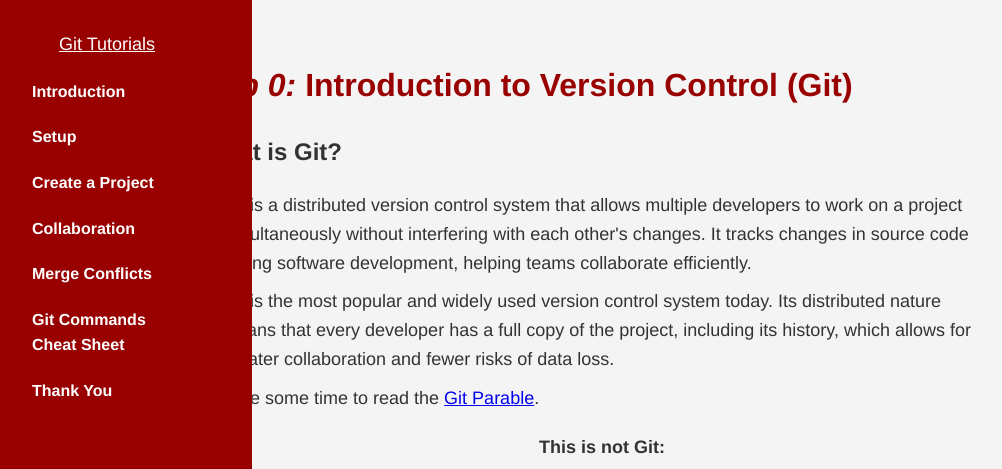
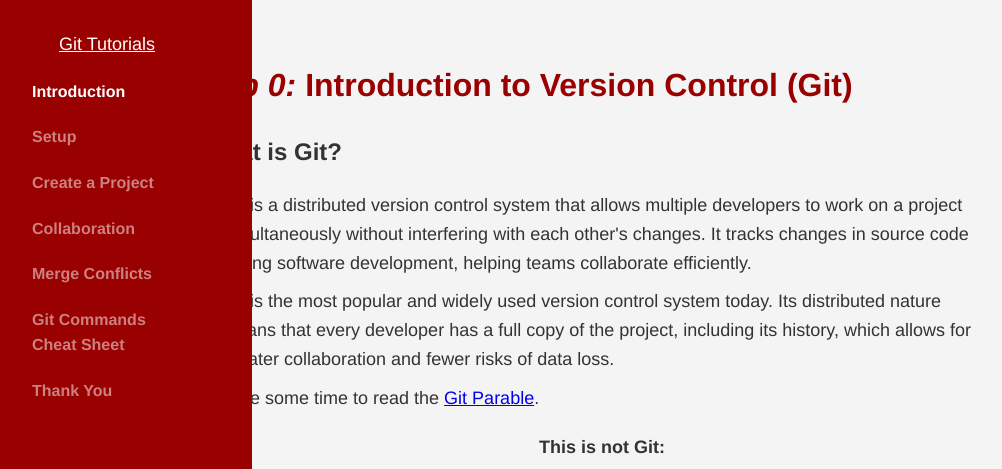
Before and after one commit to tombetinashe/MPPR_Group_3, a plain HTML site: page labs/lab_00.html in a window 1280 px wide. Shown: the top 469 px of the page, without its empty margins (38-1040 px from the left). Drawn offline with Linux system fonts and the light colour scheme.

Commit message:
Correct menu active state for side bar menus

```diff
--- a/labs/lab_00.html
+++ b/labs/lab_00.html
@@ -15,13 +15,13 @@
         <nav>
             <ol>
                 <li><a href="lab_00.html" class="active">Introduction</a></li>
-                <li><a href="lab_01.html">Setup</a></li>
-                <li><a href="lab_02.html">Create a Project</a></li>
-                <li><a href="lab_03.html">Collaboration</a></li>
-                <li><a href="lab_04.html">Merge Conflicts</a></li>
-                <li><a href="lab_05.html">Git Commands Cheat Sheet</a></li>
+                <li><a href="lab_01.html" class="inactive">Setup</a></li>
+                <li><a href="lab_02.html" class="inactive">Create a Project</a></li>
+                <li><a href="lab_03.html" class="inactive">Collaboration</a></li>
+                <li><a href="lab_04.html" class="inactive">Merge Conflicts</a></li>
+                <li><a href="lab_05.html" class="inactive">Git Commands Cheat Sheet</a></li>
                 <!-- Add other lab links here -->
-                <li><a href="lab_10.html">Thank You</a></li>
+                <li><a href="lab_10.html" class="inactive">Thank You</a></li>
             </ol>
         </nav>
     </div>
```
